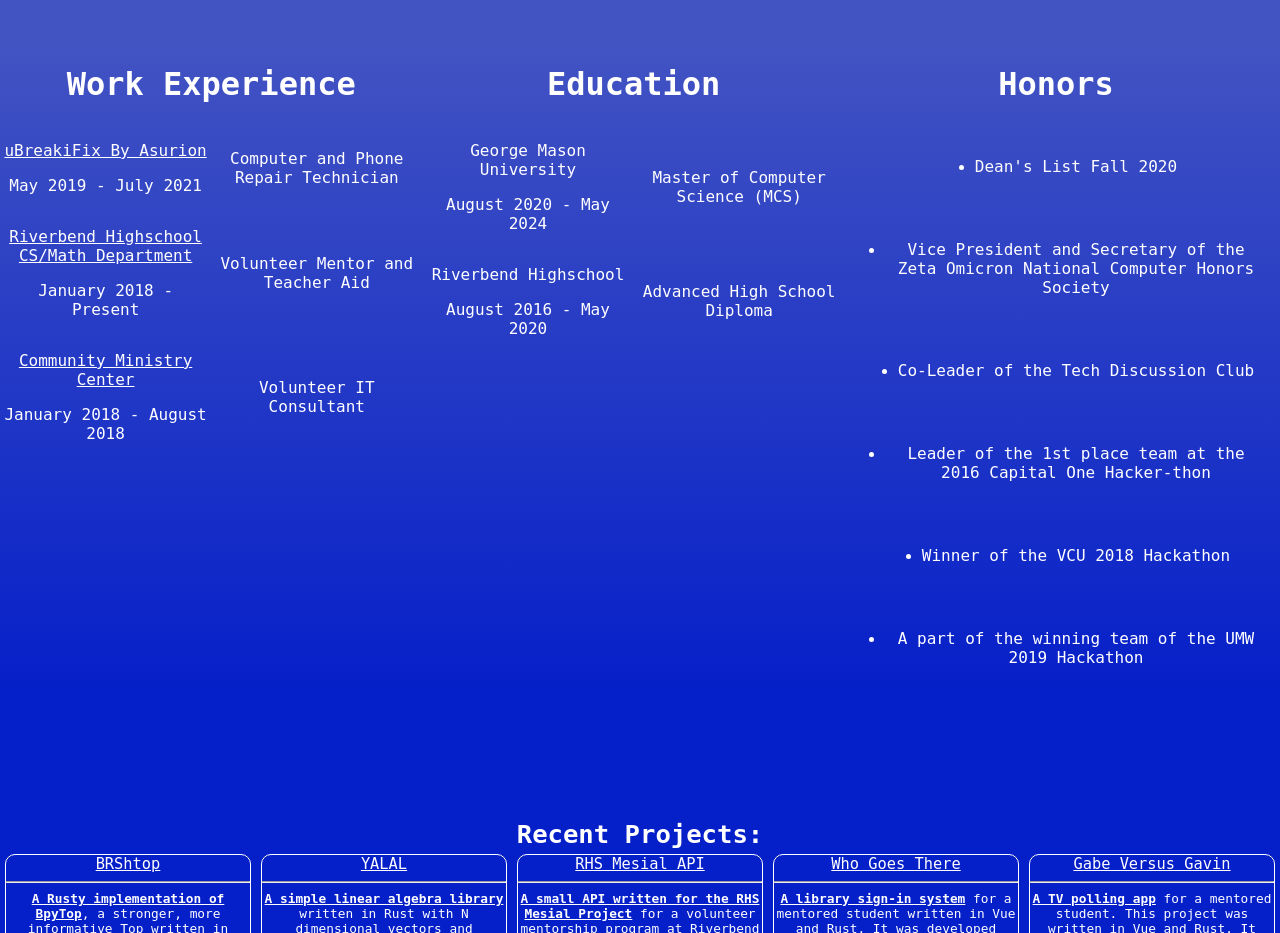
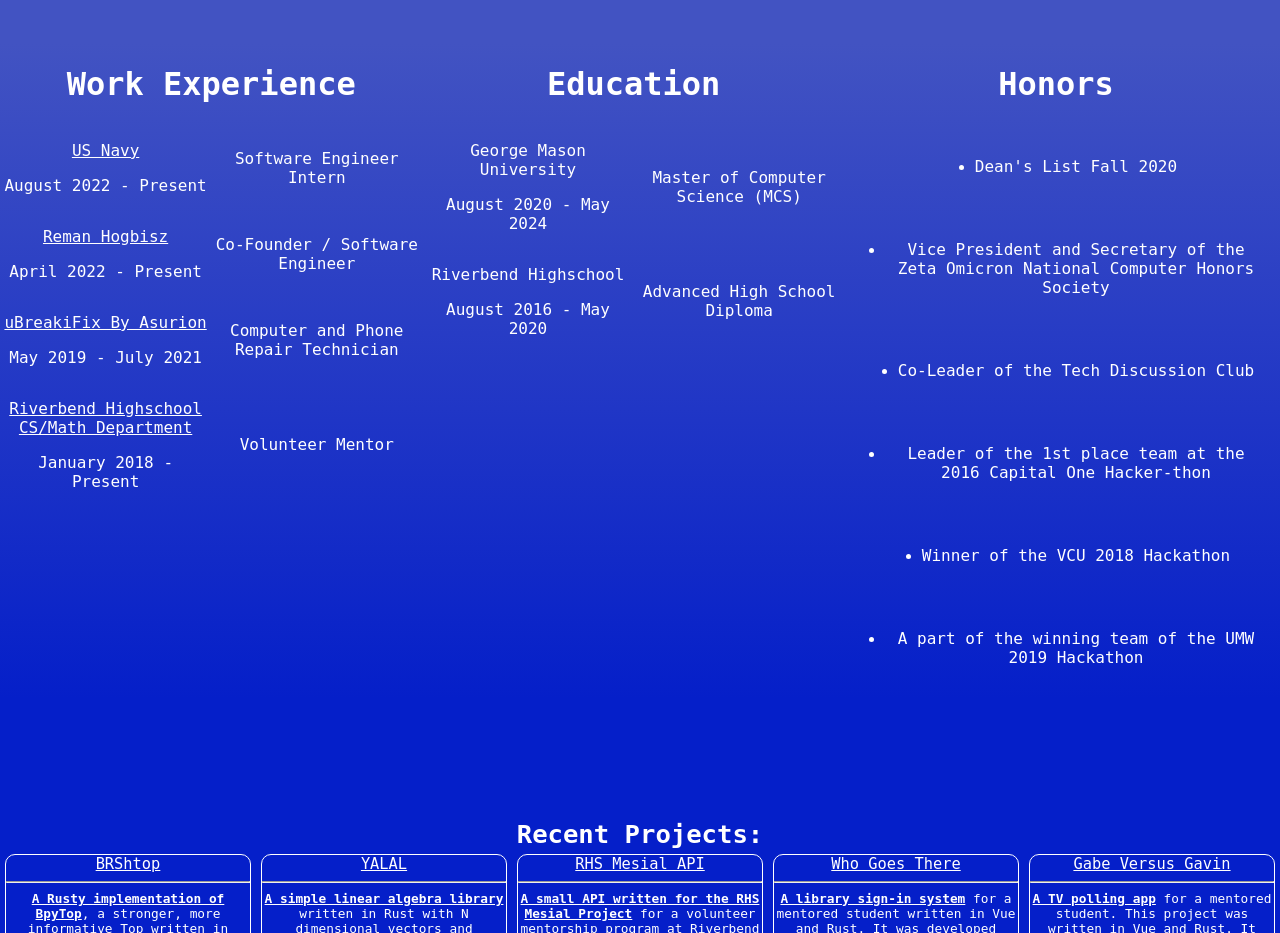
Before and after one commit to StappsWorld/stappsworld.com, a Vue app in the folder resume/: page / in a window 1280 px wide. Shown: the part 2500-3433 px from the top of the page. Built offline with nearby package versions, Linux system fonts and the light colour scheme.

Commit message:
Added new employment

```diff
--- a/resume/src/components/past_employment/past_employment.js
+++ b/resume/src/components/past_employment/past_employment.js
@@ -1,42 +1,49 @@
-
 export const employment_arr = [
   {
+    name: "US Navy",
+    url: "https://www.navy.mil/",
+    role: "Software Engineer Intern",
+    time_started: new Date("August 1, 2022 00:00:00"),
+    time_ended: null,
+  },
+  {
+    name: "Reman Hogbisz",
+    url: "https://hogbisz.com/",
+    role: "Co-Founder / Software Engineer",
+    time_started: new Date("April 1, 2022 00:00:00"),
+    time_ended: null,
+  },
+  {
     name: "uBreakiFix By Asurion",
-        url: "https://www.ubreakifix.com/locations/fredericksburg?utm_campaign=fredericksburg",
+    url:
+      "https://www.ubreakifix.com/locations/fredericksburg?utm_campaign=fredericksburg",
     role: "Computer and Phone Repair Technician",
-        time_started: new Date('May 1, 2019 00:00:00'),
-        time_ended: new Date('July 1, 2021 00:00:00'),
+    time_started: new Date("May 1, 2019 00:00:00"),
+    time_ended: new Date("July 1, 2021 00:00:00"),
   },
   {
     name: "Riverbend Highschool CS/Math Department",
     url: "https://www.spotsylvania.k12.va.us/Domain/35",
-        role: "Volunteer Mentor and Teacher Aid",
-        time_started: new Date('Jan 1, 2018 00:00:00'),
+    role: "Volunteer Mentor",
+    time_started: new Date("Jan 1, 2018 00:00:00"),
     time_ended: null,
   },
-    {
-        name: "Community Ministry Center",
-        url: "http://communityministrycenter.org/",
-        role: "Volunteer IT Consultant",
-        time_started: new Date('Jan 1, 2018 00:00:00'),
-        time_ended: new Date('August 1, 2018 00:00:00'),
-    },
-]
+];
 
 export const education_arr = [
   {
     establishment: "George Mason University",
     title: "Master of Computer Science (MCS)",
-        time_started: new Date('August 1, 2020'),
-        time_ended: new Date('May 1, 2024')
+    time_started: new Date("August 1, 2020"),
+    time_ended: new Date("May 1, 2024"),
   },
   {
     establishment: "Riverbend Highschool",
     title: "Advanced High School Diploma",
-        time_started: new Date('August 1, 2016'),
-        time_ended: new Date('May 1, 2020')
+    time_started: new Date("August 1, 2016"),
+    time_ended: new Date("May 1, 2020"),
   },
-]
+];
 
 export const honors_arr = [
   "Dean's List Fall 2020",
@@ -44,5 +51,5 @@ export const honors_arr = [
   "Co-Leader of the Tech Discussion Club",
   "Leader of the 1st place team at the 2016 Capital One Hacker-thon",
   "Winner of the VCU 2018 Hackathon",
-    "A part of the winning team of the UMW 2019 Hackathon"
-]
+  "A part of the winning team of the UMW 2019 Hackathon",
+];
```
Lines whose indentation alone changed are shown as unchanged.
